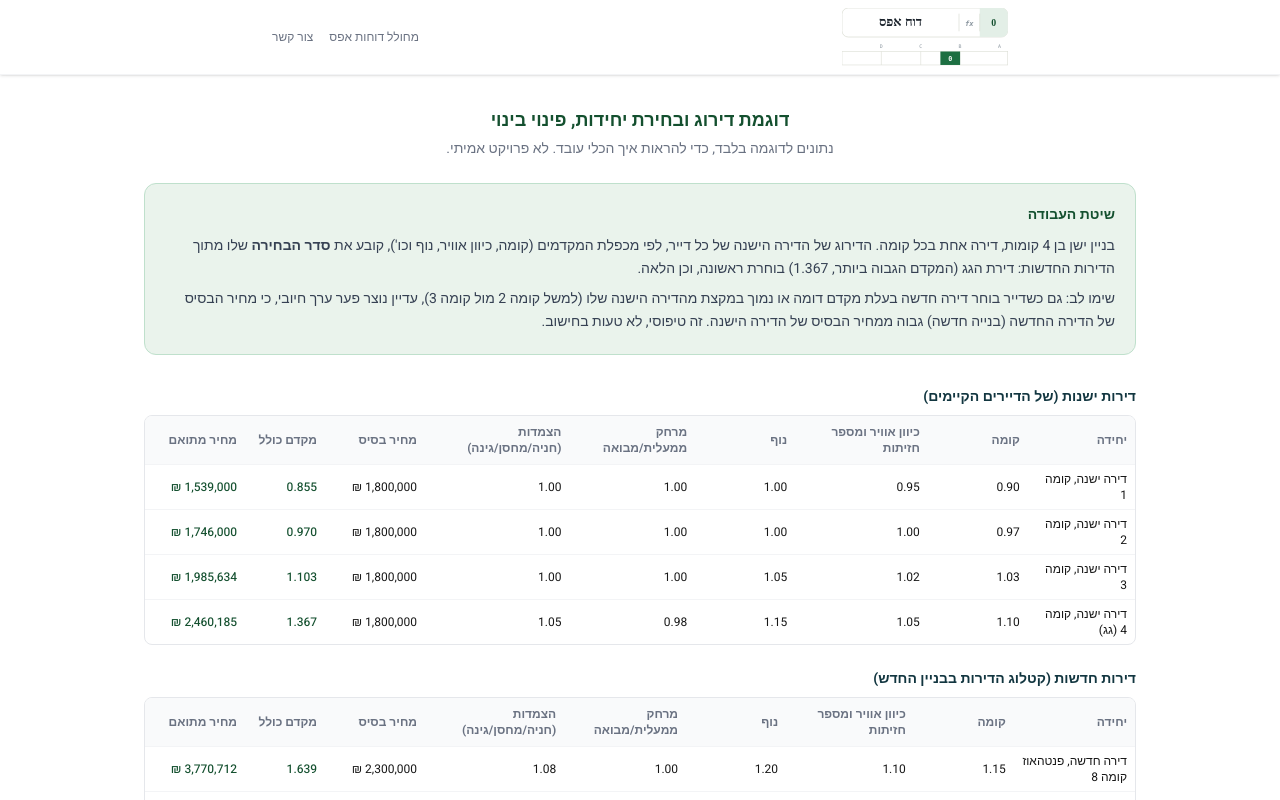
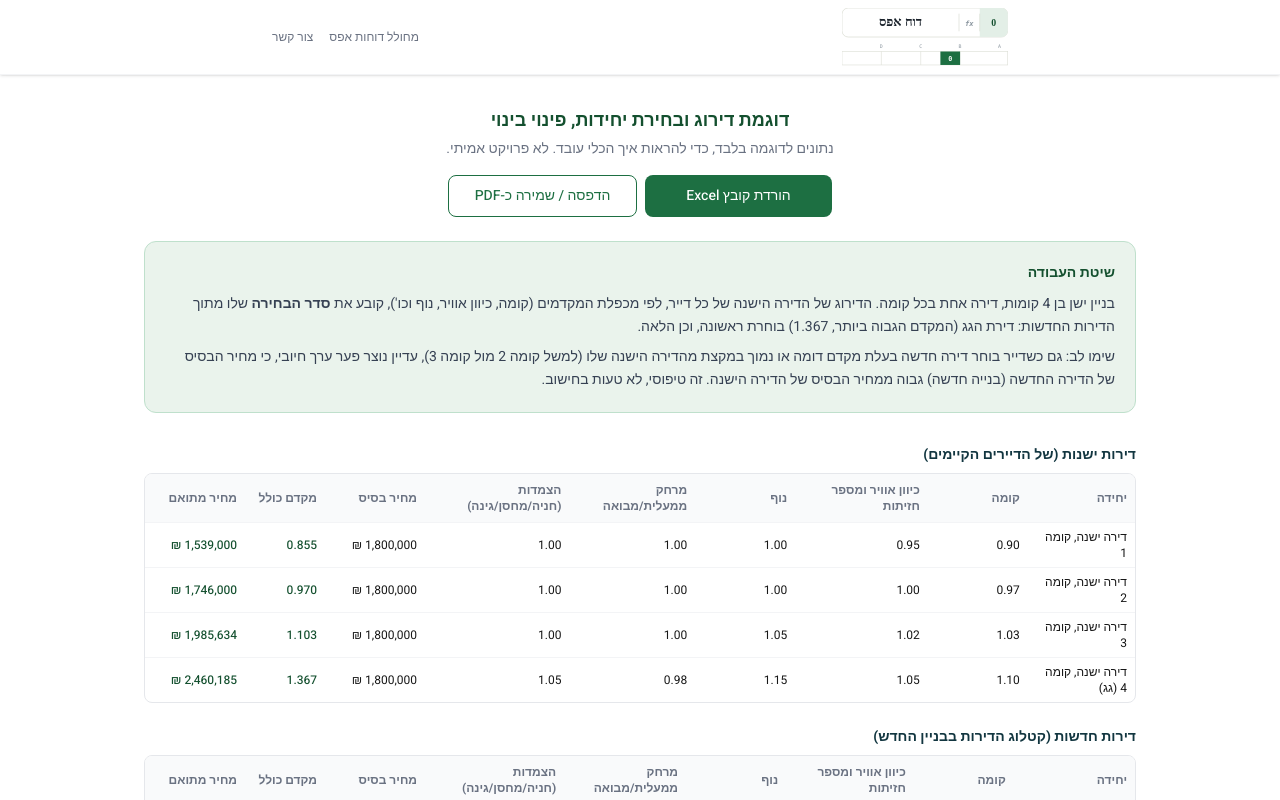
Before and after one commit to haimetkin-lgtm/dohefes, a Next.js app: page /dohefes/ranking-sample in a window 1280 px wide. Shown: the top 800 px of the page. Built offline with nearby package versions, Linux system fonts and the light colour scheme; a web font is replaced by a local one.

Commit message:
הוספת הורדת Excel והדפסה גם לדוגמת טבלת הדירוג
לא רק לכלי האמיתי /ranking/, גם ל-/ranking-sample/. ממיר את נתוני
הדוגמה (מבנה מקומי פשוט) לצורת הנתונים של exportRankingExcel ולוחיצה.

```diff
--- a/app/ranking-sample/page.tsx
+++ b/app/ranking-sample/page.tsx
@@ -1,9 +1,20 @@
+"use client";
+
+import { downloadRankingWorkbook } from "@/lib/report/exportRankingExcel";
+
 const CRITERIA = ["קומה", "כיוון אוויר ומספר חזיתות", "נוף", "מרחק ממעלית/מבואה", "הצמדות (חניה/מחסן/גינה)"];
+const CRITERIA_IDS = CRITERIA.map((name, i) => ({ id: `c${i}`, name }));
 
 interface SampleUnit {
   name: string;
   coefficients: number[];
   basePriceNis: number;
+}
+
+function toUnitRow(u: SampleUnit, id: string) {
+  const coefficients: Record<string, number> = {};
+  u.coefficients.forEach((c, i) => (coefficients[`c${i}`] = c));
+  return { id, name: u.name, basePriceNis: u.basePriceNis, coefficients };
 }
 
 function total(coefficients: number[]): number {
@@ -77,13 +88,39 @@ function UnitTable({ title, units }: { title: string; units: SampleUnit[] }) {
 export default function RankingSamplePage() {
   const oldRanked = [...OLD_UNITS].sort((a, b) => total(b.coefficients) - total(a.coefficients));
 
+  function handleDownload() {
+    const oldRows = OLD_UNITS.map((u, i) => toUnitRow(u, `old-${i}`));
+    const newRows = NEW_UNITS.map((u, i) => toUnitRow(u, `new-${i}`));
+    const choices: Record<string, string> = {};
+    oldRanked.forEach((oldUnit, i) => {
+      const oldIndex = OLD_UNITS.indexOf(oldUnit);
+      const newIndex = CHOSEN_NEW_INDEX[i];
+      choices[`old-${oldIndex}`] = `new-${newIndex}`;
+    });
+    downloadRankingWorkbook(CRITERIA_IDS, oldRows, newRows, choices);
+  }
+
   return (
     <main className="max-w-5xl mx-auto px-4 py-8">
       <div className="text-center mb-6">
         <h1 className="text-lg font-bold text-[#14502F] mb-1">דוגמת דירוג ובחירת יחידות, פינוי בינוי</h1>
-        <p className="text-sm text-gray-500">
+        <p className="text-sm text-gray-500 mb-4">
           נתונים לדוגמה בלבד, כדי להראות איך הכלי עובד. לא פרויקט אמיתי.
         </p>
+        <div className="print:hidden flex flex-col sm:flex-row gap-2 max-w-sm mx-auto">
+          <button
+            onClick={handleDownload}
+            className="flex-1 bg-[#1D6F42] hover:bg-[#14502F] text-white font-medium text-sm px-4 py-2.5 rounded-lg transition-colors"
+          >
+            הורדת קובץ Excel
+          </button>
+          <button
+            onClick={() => window.print()}
+            className="flex-1 bg-white border border-[#1D6F42] text-[#1D6F42] hover:bg-[#EAF3EC] font-medium text-sm px-4 py-2.5 rounded-lg transition-colors"
+          >
+            הדפסה / שמירה כ-PDF
+          </button>
+        </div>
       </div>
 
       <section className="bg-[#EAF3EC] border border-[#BFE0CC] rounded-xl p-5 mb-8 text-sm text-gray-700 leading-relaxed">
```
